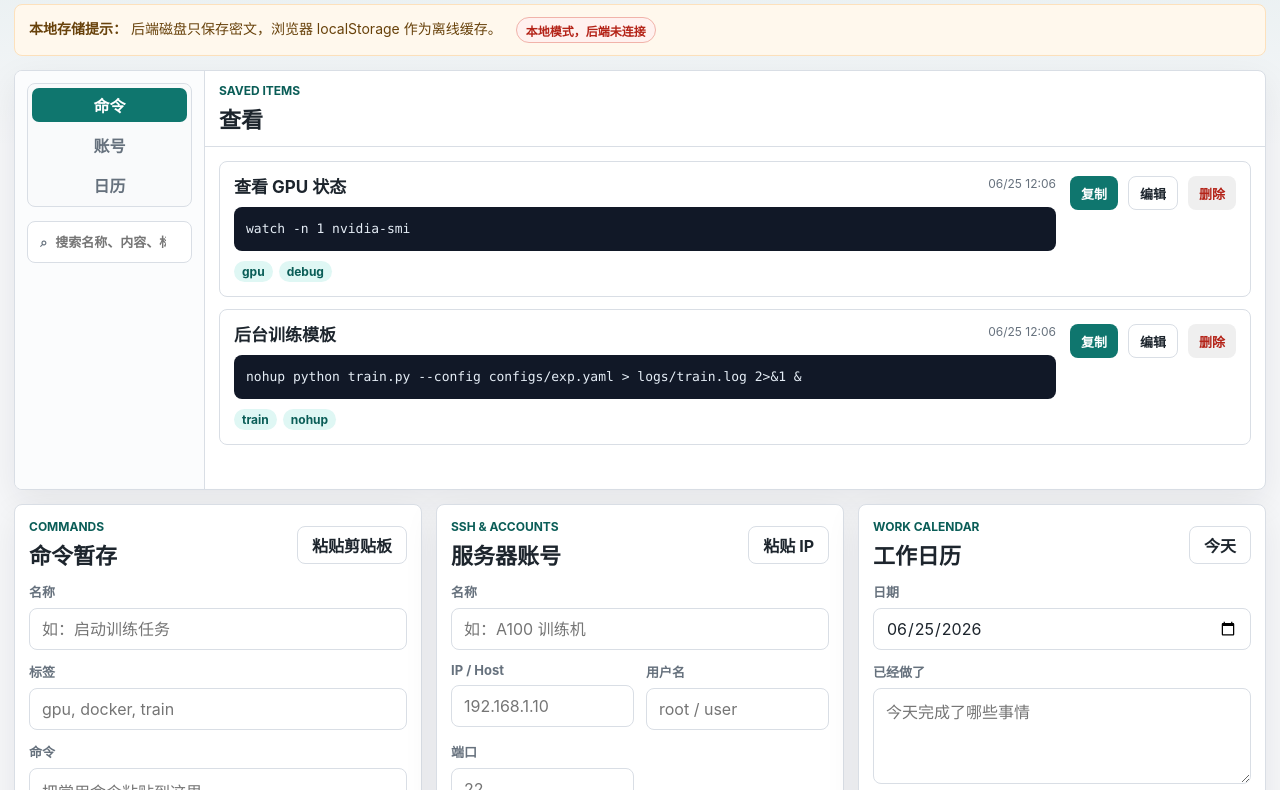
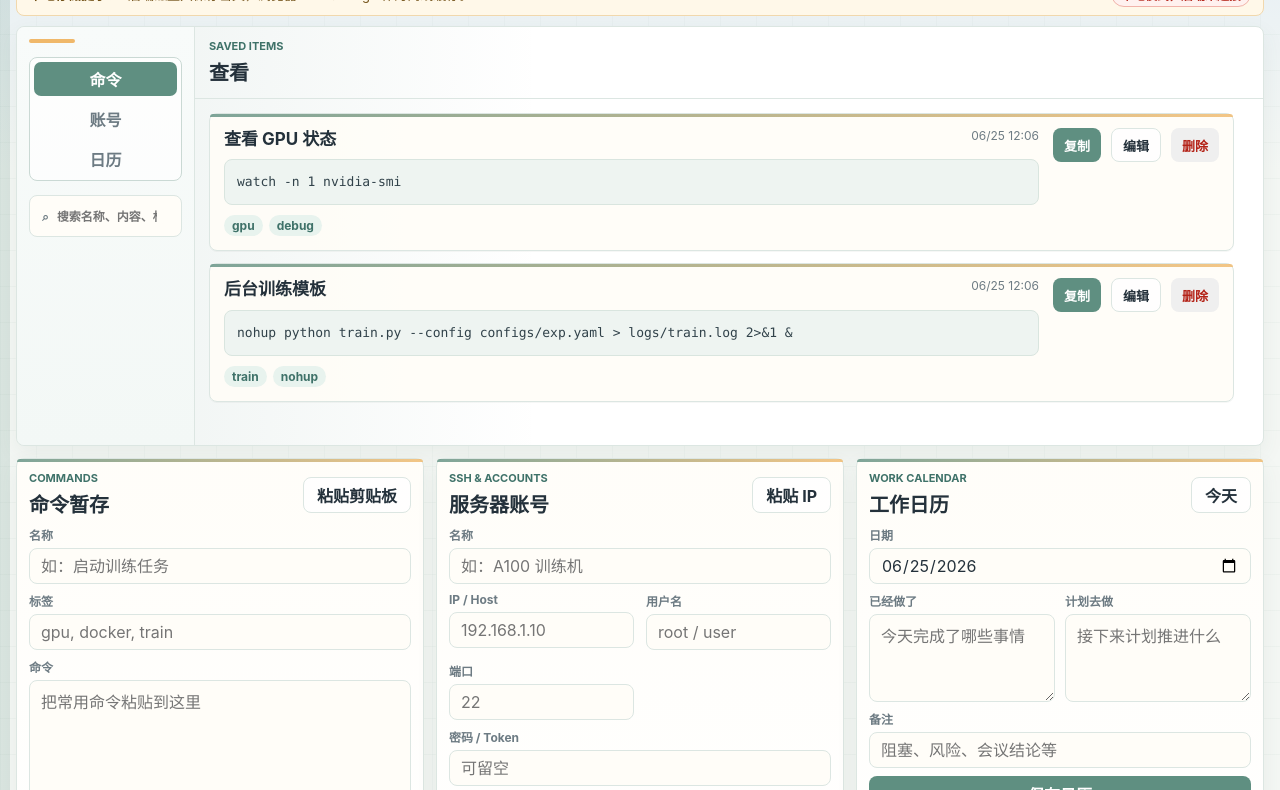
Before and after one commit to vikawq/personal_workspace, a website built with Vite: page index.html in a window 1280 px wide. Shown: the part 110-900 px from the top of the page. Built offline with nearby package versions, Linux system fonts and the light colour scheme; files whose address does not match are found by name.

Commit message:
use fronted-design skills to optimize

```diff
--- a/index.html
+++ b/index.html
@@ -140,6 +140,7 @@
               <label for="calendarDate">日期</label>
               <input id="calendarDate" name="date" type="date" />
             </div>
+            <div class="calendar-draft-grid">
               <div class="form-row grow">
                 <label for="calendarDone">已经做了</label>
                 <textarea id="calendarDone" name="done" placeholder="今天完成了哪些事情"></textarea>
@@ -147,6 +148,7 @@
               <div class="form-row grow">
                 <label for="calendarPlanned">计划去做</label>
                 <textarea id="calendarPlanned" name="planned" placeholder="接下来计划推进什么"></textarea>
+              </div>
             </div>
             <div class="form-row">
               <label for="calendarNote">备注</label>
--- a/src/styles.css
+++ b/src/styles.css
@@ -1,17 +1,24 @@
 :root {
   color-scheme: light;
-  --bg: #f6f7f9;
+  --bg: #f4f7f4;
+  --paper: #fffdf8;
   --panel: #ffffff;
-  --ink: #1d252d;
-  --muted: #66717d;
-  --line: #d9dee5;
-  --accent: #0f766e;
-  --accent-dark: #0a5d57;
-  --accent-soft: #dff7f4;
+  --panel-soft: #f8fbfa;
+  --ink: #24313b;
+  --muted: #6d7b83;
+  --line: #dce6e2;
+  --line-strong: #cad9d4;
+  --accent: #5f8f81;
+  --accent-dark: #3f7269;
+  --accent-soft: #e8f3ee;
+  --accent-warm: #f0b86a;
+  --accent-cool: #dfeaf4;
   --warn: #b42318;
   --warn-soft: #fff1ef;
-  --code: #111827;
-  --shadow: 0 12px 35px rgba(20, 31, 43, 0.08);
+  --code: #eef4f1;
+  --code-ink: #31424a;
+  --shadow: 0 18px 42px rgba(76, 94, 91, 0.1);
+  --soft-shadow: 0 8px 22px rgba(76, 94, 91, 0.07);
 }
 
 * {
@@ -22,8 +29,17 @@ body {
   margin: 0;
   min-height: 100vh;
   background:
-    linear-gradient(180deg, rgba(15, 118, 110, 0.08), transparent 260px),
+    linear-gradient(rgba(95, 143, 129, 0.045) 1px, transparent 1px),
+    linear-gradient(90deg, rgba(95, 143, 129, 0.035) 1px, transparent 1px),
+    linear-gradient(90deg, rgba(95, 143, 129, 0.18) 0 10px, transparent 10px),
+    linear-gradient(180deg, rgba(223, 234, 244, 0.72), transparent 280px),
     var(--bg);
+  background-size:
+    36px 36px,
+    36px 36px,
+    auto,
+    auto,
+    auto;
   color: var(--ink);
   font-family:
     Inter, "Microsoft YaHei", "PingFang SC", "Segoe UI", Arial, sans-serif;
@@ -43,10 +59,10 @@ button,
 }
 
 .shell {
-  width: calc(100vw - 28px);
+  width: min(calc(100vw - 32px), 1820px);
   max-width: 1880px;
   margin: 0 auto;
-  padding: 18px 0 28px;
+  padding: 12px 0 18px;
 }
 
 .topbar {
@@ -54,24 +70,32 @@ button,
   align-items: center;
   justify-content: space-between;
   gap: 20px;
-  margin-bottom: 16px;
+  min-height: 58px;
+  margin-bottom: 10px;
 }
 
 .brand-block {
   display: flex;
   align-items: center;
-  gap: 14px;
+  gap: 16px;
   min-width: 0;
 }
 
+.brand-block > div:last-child {
+  padding-left: 2px;
+  border-left: 4px solid var(--accent-warm);
+}
+
 .mode-switch {
-  display: grid;
-  gap: 6px;
-  min-width: 118px;
+  display: inline-grid;
+  grid-template-columns: repeat(2, minmax(92px, 1fr));
+  gap: 4px;
+  min-width: 216px;
   padding: 4px;
-  border: 1px solid var(--line);
+  border: 1px solid var(--line-strong);
   border-radius: 8px;
-  background: #fff;
+  background: rgba(255, 255, 255, 0.72);
+  box-shadow: var(--soft-shadow);
 }
 
 .mode-button {
@@ -88,13 +112,14 @@ button,
 .mode-button.active {
   background: var(--accent);
   color: #fff;
+  box-shadow: inset 0 -1px 0 rgba(36, 49, 59, 0.16);
 }
 
 .eyebrow,
 .section-kicker {
   margin: 0 0 4px;
   color: var(--accent-dark);
-  font-size: 12px;
+  font-size: 11px;
   font-weight: 700;
   letter-spacing: 0;
   text-transform: uppercase;
@@ -109,13 +134,14 @@ p {
 
 h1 {
   margin-bottom: 0;
-  font-size: clamp(28px, 4vw, 44px);
+  font-size: clamp(30px, 3vw, 40px);
+  font-weight: 900;
   line-height: 1.1;
 }
 
 h2 {
   margin-bottom: 0;
-  font-size: 22px;
+  font-size: 20px;
 }
 
 h3 {
@@ -140,20 +166,29 @@ h3 {
 }
 
 .notice {
-  margin-bottom: 14px;
-  padding: 12px 14px;
-  border: 1px solid #fde1bc;
+  display: flex;
+  align-items: center;
+  flex-wrap: wrap;
+  gap: 8px;
+  margin-bottom: 10px;
+  padding: 8px 12px;
+  border: 1px solid #f1d8ad;
   border-radius: 8px;
-  background: #fff8ed;
-  color: #68420b;
-  font-size: 14px;
+  background: #fff8e9;
+  color: #725117;
+  font-size: 13px;
+}
+
+.notice strong {
+  flex: 0 0 auto;
+  white-space: nowrap;
 }
 
 .sync-status {
   display: inline-flex;
   align-items: center;
   min-height: 26px;
-  margin-left: 10px;
+  margin-left: auto;
   padding: 0 9px;
   border: 1px solid #d8c095;
   border-radius: 999px;
@@ -178,9 +213,8 @@ h3 {
 
 .quick-grid {
   display: grid;
-  grid-template-columns: repeat(3, minmax(0, 1fr));
-  margin-top: 14px;
-  gap: 14px;
+  grid-template-columns: 1fr;
+  gap: 12px;
   align-items: stretch;
 }
 
@@ -188,31 +222,59 @@ h3 {
   display: none;
 }
 
+#consoleModeView {
+  display: grid;
+  grid-template-columns: minmax(640px, 1.35fr) minmax(430px, 0.65fr);
+  gap: 12px;
+  align-items: stretch;
+}
+
 .panel,
 .workspace {
   border: 1px solid var(--line);
   border-radius: 8px;
   background: var(--panel);
-  box-shadow: var(--shadow);
+  box-shadow: var(--soft-shadow);
+}
+
+.panel,
+.item-card,
+.blog-list-item,
+.markdown-preview {
+  position: relative;
+}
+
+.panel::before,
+.item-card::before {
+  content: "";
+  position: absolute;
+  inset: 0 0 auto;
+  height: 3px;
+  border-radius: 8px 8px 0 0;
+  background: linear-gradient(90deg, var(--accent), var(--accent-warm));
+  opacity: 0.8;
 }
 
 .panel {
   display: flex;
   flex-direction: column;
-  gap: 12px;
-  min-height: 360px;
-  padding: 14px;
+  gap: 8px;
+  min-height: 0;
+  padding: 12px 12px 11px;
+  background:
+    linear-gradient(180deg, rgba(255, 253, 248, 0.9), rgba(255, 255, 255, 0.98)),
+    var(--panel);
 }
 
 .panel-head {
   justify-content: space-between;
-  gap: 12px;
+  gap: 10px;
 }
 
 .form-row {
   display: flex;
   flex-direction: column;
-  gap: 7px;
+  gap: 5px;
 }
 
 .form-row.grow {
@@ -227,7 +289,7 @@ h3 {
 
 label {
   color: var(--muted);
-  font-size: 13px;
+  font-size: 12px;
   font-weight: 700;
 }
 
@@ -236,7 +298,7 @@ textarea {
   width: 100%;
   border: 1px solid var(--line);
   border-radius: 8px;
-  background: #fff;
+  background: var(--paper);
   color: var(--ink);
   outline: none;
   transition:
@@ -245,21 +307,27 @@ textarea {
 }
 
 input {
-  height: 42px;
-  padding: 0 12px;
+  height: 36px;
+  padding: 0 11px;
 }
 
 textarea {
-  min-height: 144px;
+  min-height: 86px;
   flex: 1;
-  padding: 12px;
+  padding: 10px 11px;
   resize: vertical;
   font-family: "JetBrains Mono", Consolas, monospace;
   line-height: 1.55;
 }
 
 .calendar-panel textarea {
-  min-height: 96px;
+  min-height: 88px;
+}
+
+.calendar-draft-grid {
+  display: grid;
+  grid-template-columns: repeat(2, minmax(0, 1fr));
+  gap: 10px;
 }
 
 input:focus,
@@ -276,8 +344,8 @@ textarea:focus {
   align-items: center;
   justify-content: center;
   gap: 7px;
-  min-height: 38px;
-  padding: 0 14px;
+  min-height: 36px;
+  padding: 0 13px;
   border-radius: 8px;
   font-weight: 700;
   white-space: nowrap;
@@ -295,7 +363,7 @@ textarea:focus {
 .secondary,
 .ghost {
   border: 1px solid var(--line);
-  background: #fff;
+  background: rgba(255, 255, 255, 0.82);
   color: var(--ink);
 }
 
@@ -335,9 +403,13 @@ textarea:focus {
 
 .workspace {
   display: grid;
-  grid-template-columns: 190px minmax(0, 1fr);
-  min-height: clamp(420px, 48vh, 620px);
+  grid-template-columns: 178px minmax(0, 1fr);
+  min-height: calc(100vh - 128px);
+  max-height: calc(100vh - 128px);
   overflow: hidden;
+  background:
+    linear-gradient(90deg, rgba(95, 143, 129, 0.12), transparent 42%),
+    var(--panel);
 }
 
 .workspace-sidebar {
@@ -346,11 +418,22 @@ textarea:focus {
   gap: 14px;
   padding: 12px;
   border-right: 1px solid var(--line);
-  background: #fbfcfd;
+  background: linear-gradient(180deg, #f8fbfa, #f3f8f6);
+}
+
+.workspace-sidebar::before {
+  content: "";
+  display: block;
+  width: 46px;
+  height: 4px;
+  border-radius: 999px;
+  background: var(--accent-warm);
 }
 
 .workspace-content {
   min-width: 0;
+  min-height: 0;
+  overflow: hidden;
 }
 
 .list-head {
@@ -364,9 +447,9 @@ textarea:focus {
   display: grid;
   gap: 6px;
   padding: 4px;
-  border: 1px solid var(--line);
+  border: 1px solid var(--line-strong);
   border-radius: 8px;
-  background: #f9fafb;
+  background: rgba(255, 255, 255, 0.72);
 }
 
 .tab {
@@ -393,7 +476,7 @@ textarea:focus {
   padding: 0 12px;
   border: 1px solid var(--line);
   border-radius: 8px;
-  background: #fff;
+  background: var(--paper);
   color: var(--muted);
 }
 
@@ -408,15 +491,18 @@ textarea:focus {
   display: grid;
   gap: 12px;
   padding: 14px;
+  max-height: calc(100vh - 198px);
+  overflow: auto;
+  scrollbar-gutter: stable;
 }
 
 .list[data-tab="credentials"] {
-  grid-template-columns: repeat(auto-fill, minmax(680px, 1fr));
+  grid-template-columns: repeat(auto-fill, minmax(520px, 1fr));
   align-items: start;
 }
 
 .list[data-tab="calendar"] {
-  grid-template-columns: repeat(auto-fill, minmax(620px, 1fr));
+  grid-template-columns: repeat(auto-fill, minmax(520px, 1fr));
   align-items: start;
 }
 
@@ -427,7 +513,18 @@ textarea:focus {
   padding: 14px;
   border: 1px solid var(--line);
   border-radius: 8px;
-  background: #fff;
+  background: rgba(255, 253, 248, 0.92);
+  box-shadow: 0 1px 0 rgba(76, 94, 91, 0.05);
+  transition:
+    border-color 0.16s ease,
+    box-shadow 0.16s ease,
+    transform 0.16s ease;
+}
+
+.item-card:hover {
+  border-color: var(--line-strong);
+  box-shadow: 0 10px 28px rgba(76, 94, 91, 0.09);
+  transform: translateY(-1px);
 }
 
 .item-main {
@@ -452,9 +549,10 @@ pre {
   overflow-x: auto;
   margin: 0;
   padding: 12px;
+  border: 1px solid #d9e5df;
   border-radius: 8px;
   background: var(--code);
-  color: #e5edf6;
+  color: var(--code-ink);
   font-family: "JetBrains Mono", Consolas, monospace;
   font-size: 13px;
   line-height: 1.55;
@@ -514,7 +612,7 @@ pre {
   padding: 12px;
   border: 1px solid var(--line);
   border-radius: 8px;
-  background: #fbfcfd;
+  background: var(--panel-soft);
 }
 
 .calendar-block span {
@@ -538,7 +636,7 @@ pre {
   padding: 10px;
   border: 1px solid var(--line);
   border-radius: 8px;
-  background: #fbfcfd;
+  background: var(--panel-soft);
 }
 
 .kv span {
@@ -577,7 +675,7 @@ pre {
   max-width: min(420px, calc(100vw - 36px));
   padding: 12px 14px;
   border-radius: 8px;
-  background: #1f2937;
+  background: #526b64;
   color: #fff;
   box-shadow: var(--shadow);
   opacity: 0;
@@ -596,11 +694,11 @@ pre {
 .blog-mode {
   display: grid;
   grid-template-columns: 300px minmax(0, 1fr);
-  min-height: calc(100vh - 170px);
+  min-height: calc(100vh - 128px);
   border: 1px solid var(--line);
   border-radius: 8px;
   background: var(--panel);
-  box-shadow: var(--shadow);
+  box-shadow: var(--soft-shadow);
   overflow: hidden;
 }
 
@@ -608,7 +706,7 @@ pre {
   min-width: 0;
   padding: 14px;
   border-right: 1px solid var(--line);
-  background: #fbfcfd;
+  background: linear-gradient(180deg, #f8fbfa, #f3f8f6);
 }
 
 .blog-directory-head,
@@ -634,7 +732,7 @@ pre {
   padding: 10px;
   border: 1px solid var(--line);
   border-radius: 8px;
-  background: #fff;
+  background: var(--paper);
   color: var(--ink);
   text-align: left;
 }
@@ -715,7 +813,7 @@ pre {
   padding: 12px;
   border: 1px solid var(--line);
   border-radius: 8px;
-  background: #fff;
+  background: var(--paper);
 }
 
 .markdown-preview > span {
@@ -762,7 +860,7 @@ pre {
 .markdown-body code {
   padding: 2px 5px;
   border-radius: 6px;
-  background: #eef2f7;
+  background: var(--code);
   font-family: "JetBrains Mono", Consolas, monospace;
   font-size: 0.92em;
 }
@@ -771,7 +869,7 @@ pre {
   overflow: auto;
   padding: 12px;
   background: var(--code);
-  color: #e5edf6;
+  color: var(--code-ink);
 }
 
 .markdown-body pre code {
@@ -783,7 +881,7 @@ pre {
 .markdown-body blockquote {
   padding: 8px 12px;
   border-left: 4px solid var(--accent);
-  background: #f7fbfa;
+  background: var(--panel-soft);
   color: #41515d;
 }
 
@@ -791,13 +889,63 @@ pre {
   color: var(--accent-dark);
 }
 
-@media (max-width: 920px) {
+@media (min-width: 1281px) {
   .quick-grid {
+    display: flex;
+    flex-direction: column;
+    max-height: calc(100vh - 128px);
+    overflow-y: auto;
+    padding-right: 2px;
+    scrollbar-gutter: stable;
+  }
+
+  .quick-grid .panel {
+    flex: 0 0 auto;
+    min-height: 0;
+  }
+
+  .quick-grid .form-row.grow,
+  .quick-grid textarea {
+    flex: 0 0 auto;
+  }
+
+  #credentialForm .field-grid {
+    grid-template-columns: minmax(0, 1.2fr) minmax(0, 1fr) 82px;
+  }
+
+  #credentialForm .primary,
+  #commandForm .primary,
+  #calendarForm .primary {
+    width: 100%;
+  }
+}
+
+@media (max-width: 1280px) {
+  #consoleModeView {
     grid-template-columns: 1fr;
   }
 
+  .quick-grid {
+    grid-template-columns: repeat(3, minmax(0, 1fr));
+  }
+
+  .workspace {
+    min-height: clamp(420px, 48vh, 620px);
+    max-height: none;
+  }
+
+  .list {
+    max-height: none;
+  }
+}
+
+@media (max-width: 920px) {
   .workspace {
     grid-template-columns: 180px minmax(0, 1fr);
+  }
+
+  .quick-grid {
+    grid-template-columns: 1fr;
   }
 
   .list[data-tab="credentials"],
@@ -847,6 +995,7 @@ pre {
   .workspace {
     display: flex;
     flex-direction: column;
+    min-height: auto;
   }
 
   .workspace-sidebar {
@@ -877,6 +1026,7 @@ pre {
   }
 
   .field-grid,
+  .calendar-draft-grid,
   .credential-grid,
   .calendar-columns {
     grid-template-columns: 1fr;
```
Lines whose indentation alone changed are shown as unchanged.
